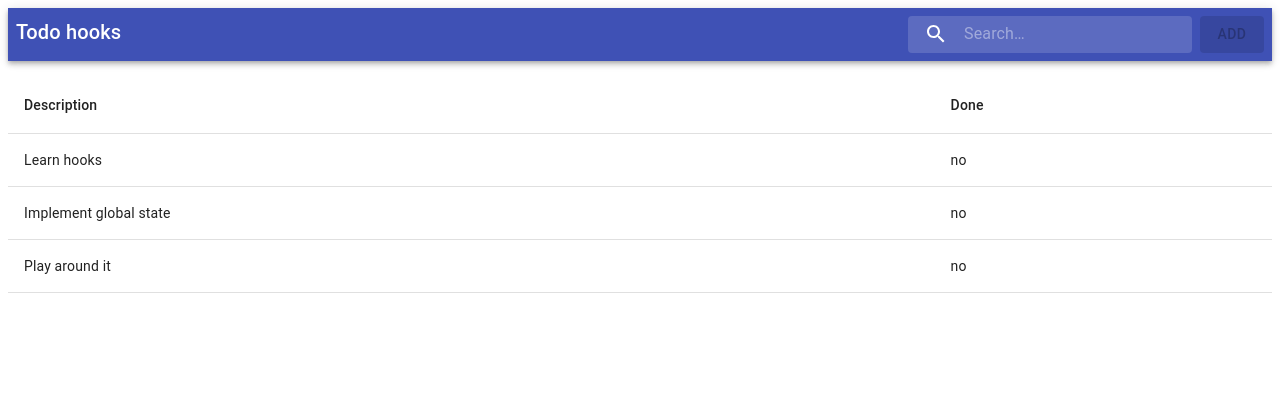
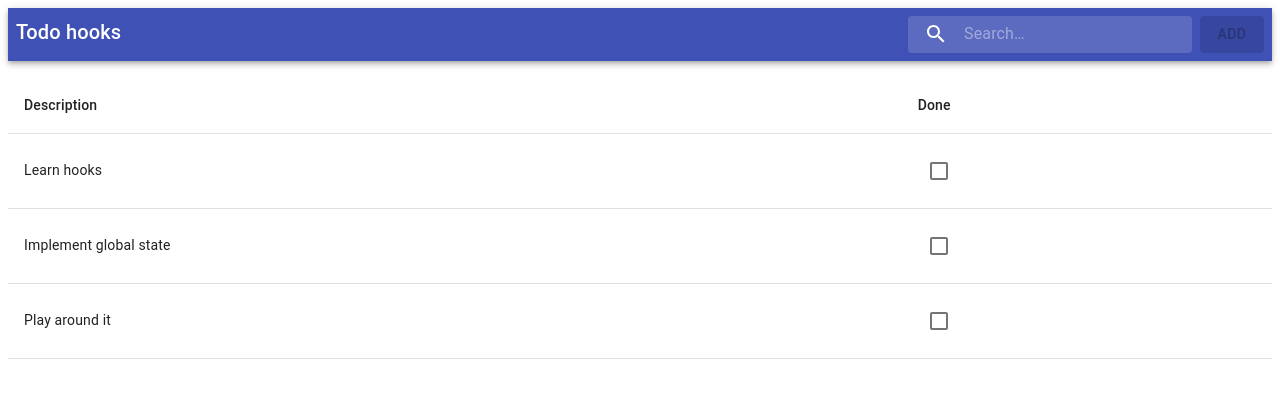
Before and after one commit to vanderleisilva/react-context, a React (Create React App) app: page / in a window 1280 px wide. Shown: the top 398 px of the page. Built offline with nearby package versions, Linux system fonts and the light colour scheme.

Commit message:
update todo hook

```diff
--- a/src/components/list/index.js
+++ b/src/components/list/index.js
@@ -6,23 +6,28 @@ import TableBody from '@material-ui/core/TableBody';
 import TableCell from '@material-ui/core/TableCell';
 import TableHead from '@material-ui/core/TableHead';
 import TableRow from '@material-ui/core/TableRow';
+import Checkbox from '@material-ui/core/Checkbox';
 
 export default () => {
-  const { todos } = useTodo();
+  const { todos, update } = useTodo();
 
   return (
     <Table>
       <TableHead>
-          <TableRow>
-            <TableCell children='Description' />
-            <TableCell children='Done' />
-          </TableRow>
-        </TableHead>
+        <TableRow>
+          <TableCell children='Description' />
+          <TableCell children='Done' />
+        </TableRow>
+      </TableHead>
       <TableBody>
         {todos.map(todo => (
           <TableRow key={todo.id}>
             <TableCell children={todo.name} />
-            <TableCell children={todo.done ? 'yes' : 'no'} />
+            <TableCell>
+              <Checkbox
+                checked={todo.done}
+                onChange={() => update({...todo, done: !todo.done})}/>
+            </TableCell>
           </TableRow>
         ))}
       </TableBody>
--- a/src/hooks/useTodo.js
+++ b/src/hooks/useTodo.js
@@ -4,7 +4,12 @@ import { TodoContext } from '../context/todo';
 export default () => {
   const [state, setState] = useContext(TodoContext);
 
-  const update = todo => {};
+  const update = todo => {
+    setState(st => ({
+      ...st,
+      todos: st.todos.map(t => (t.id === todo.id ? todo : t)),
+    }));
+  };
 
   const add = () => {
     setState(st => ({
```
